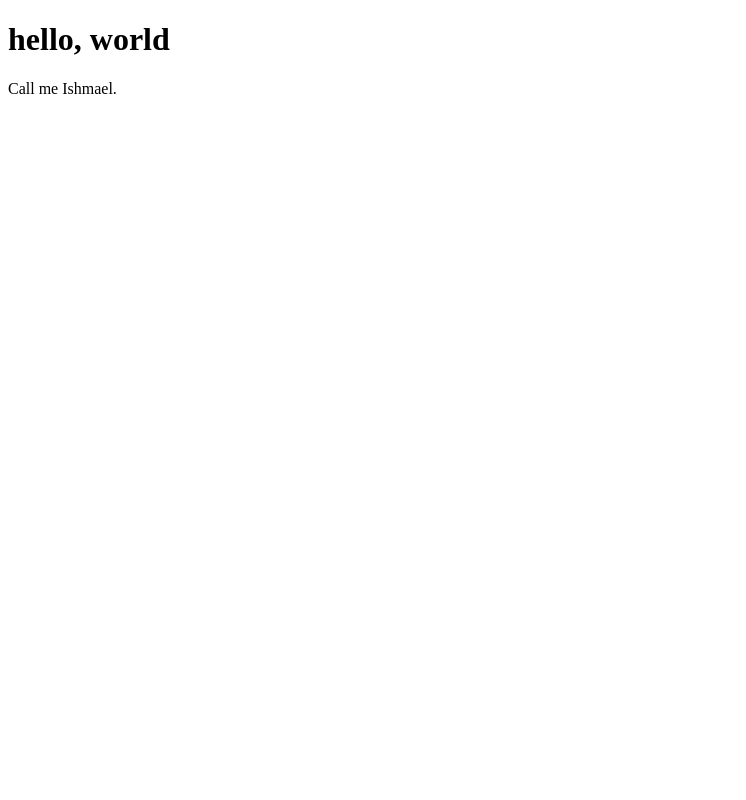
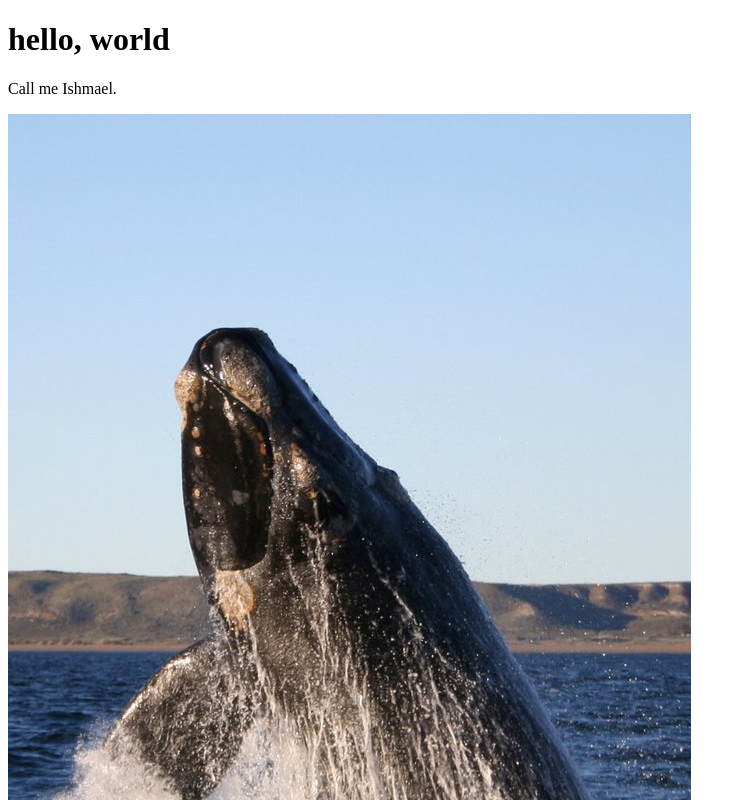
Before and after one commit to lfig97/website, a plain HTML site: page index.html in a window 1280 px wide. Shown: the top 800 px of the page, without its empty margins (0-746 px from the left). Drawn offline with Linux system fonts and the light colour scheme.

Commit message:
Add an image

```diff
--- a/index.html
+++ b/index.html
@@ -6,5 +6,6 @@
 	<body>
 		<h1>hello, world</h1>
 		<p>Call me Ishmael.</p>
+		<img src="images/Southern_right_whale.jpg">
 	</body>
 </html>
```
Also changed, not shown: images/Southern_right_whale.jpg (added), images/breaching_whale.jpg (added), 1 other file.
